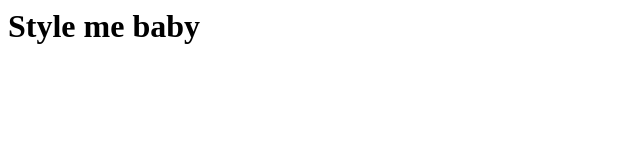
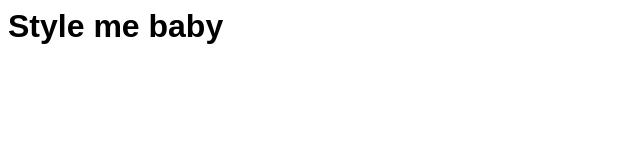
Before and after one commit to haris-b/haris-b.github.io, a plain HTML site: page css1.html in a window 1280 px wide. Shown: the whole page, without its empty margins (0-640 px from the left). Drawn offline with Linux system fonts and the light colour scheme.

Commit message:
Fixed css1.html stylesheet link.

```diff
--- a/css1.html
+++ b/css1.html
@@ -1,7 +1,7 @@
 <html lang="en">
 	<head>
 		<title>Intresting css</title>
-		<style src="css1.css"></style>
+		<link rel="stylesheet" type="text/css" href="css1.css" />
 	</head>
 	<body>
 		<main>
```
